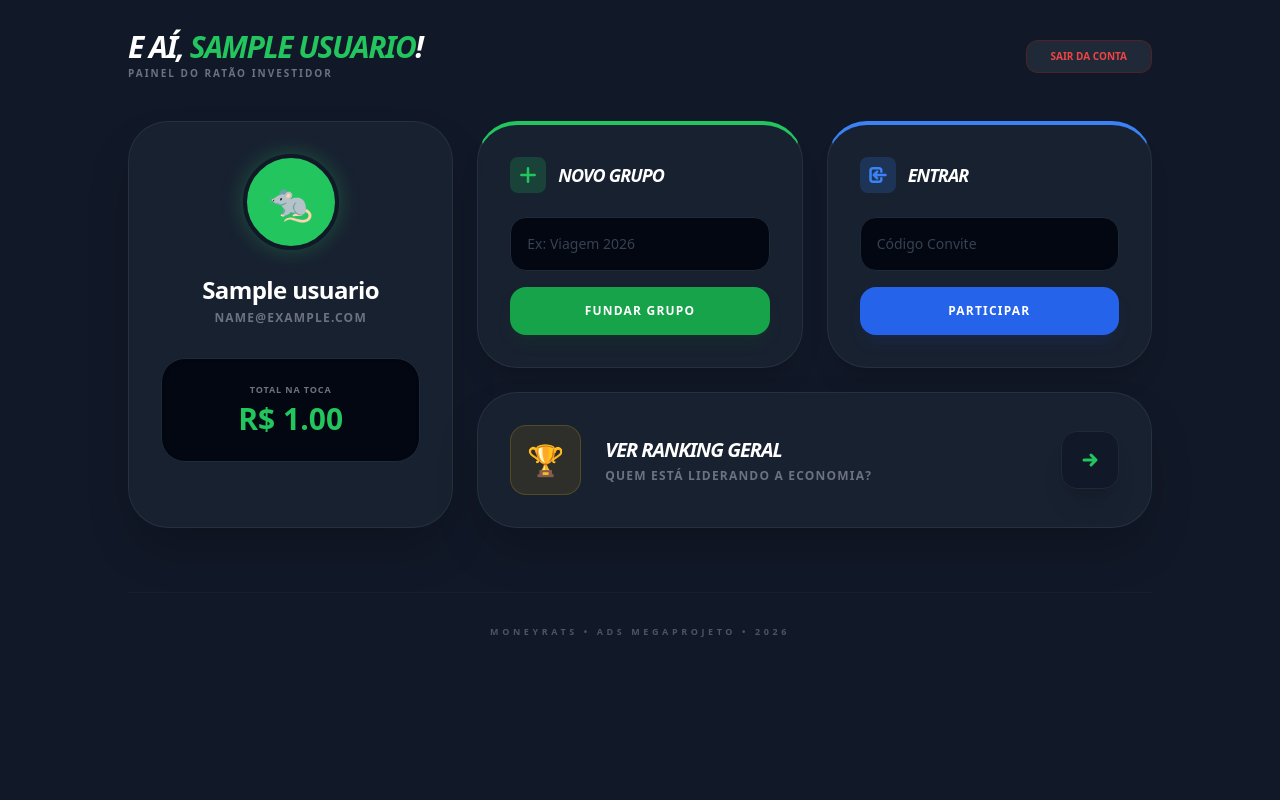
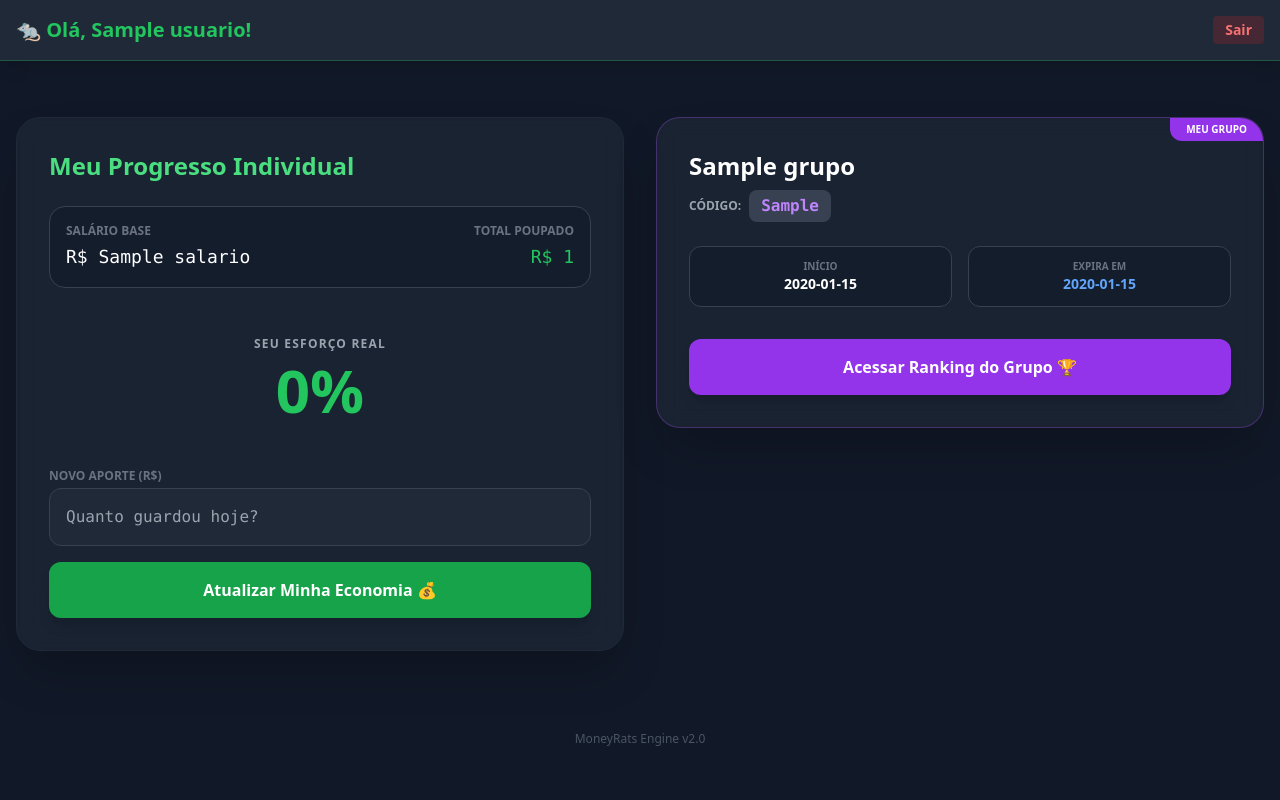
Before and after one commit to joaombr/moneyrats, a FastAPI app: template templates/dashboard.html in a window 1280 px wide. Run offline with FastAPI, Linux system fonts and the light colour scheme; the template is opened without the code that fills it: most values are stand-ins (such as "Sample title", 1, 10 or a date in 2020); some libraries are stand-ins or nearby versions.

Commit message:
Atualização geral

```diff
--- a/main.py
+++ b/main.py
@@ -1,111 +1,151 @@
-from fastapi import FastAPI, Depends, Request, Form, HTTPException
+from fastapi.staticfiles import StaticFiles # Adicione esta linha
+from fastapi import FastAPI, Request, Depends, Form, Response
+from fastapi.responses import HTMLResponse, RedirectResponse
 from fastapi.templating import Jinja2Templates
-from fastapi.responses import RedirectResponse
 from sqlalchemy.orm import Session
-import models, database
-from database import engine, get_db
-from datetime import datetime
-import uuid
+from datetime import datetime, timedelta
+import models
+from database import SessionLocal, engine
 
-# Inicializa o banco e cria as tabelas no PostgreSQL do Render
+# Cria as tabelas no banco de dados
 models.Base.metadata.create_all(bind=engine)
 
 app = FastAPI()
 templates = Jinja2Templates(directory="templates")
+app.mount("/static", StaticFiles(directory="static"), name="static")
 
-# --- FUNÇÃO AUXILIAR: IDENTIFICAÇÃO ---
-def obter_usuario_logado(request: Request, db: Session):
-    email = request.cookies.get("user_email")
-    if not email:
-        return None
-    return db.query(models.Usuario).filter(models.Usuario.email == email).first()
+# Função para conectar ao banco de dados
+def get_db():
+    db = SessionLocal()
+    try:
+        yield db
+    finally:
+        db.close()
 
-# --- ROTAS DE ACESSO ---
-@app.get("/")
+# --- ROTAS DE NAVEGAÇÃO ---
+
+@app.get("/", response_class=HTMLResponse)
 async def home(request: Request):
-    """Resolve o erro de Not Found na raiz"""
     return templates.TemplateResponse("index.html", {"request": request})
 
-@app.post("/cadastrar")
-async def cadastrar_usuario(nome: str = Form(...), email: str = Form(...), senha: str = Form(...), db: Session = Depends(get_db)):
-    usuario_existente = db.query(models.Usuario).filter(models.Usuario.email == email).first()
-    if usuario_existente:
-        return "E-mail já cadastrado!"
+@app.get("/minha-conta", response_class=HTMLResponse)
+async def dashboard(request: Request, db: Session = Depends(get_db)):
+    email_logado = request.cookies.get("user_email")
+    if not email_logado:
+        return RedirectResponse(url="/", status_code=303)
 
-    novo_usuario = models.Usuario(nome=nome, email=email, senha=senha, esforco=0, total_poupado=0.0)
+    usuario = db.query(models.Usuario).filter(models.Usuario.email == email_logado).first()
+    return templates.TemplateResponse("dashboard.html", {"request": request, "usuario": usuario})
+
+# --- ROTAS DE AUTENTICAÇÃO ---
+
+@app.post("/cadastro")
+async def cadastrar(
+    nome: str = Form(...),
+    email: str = Form(...),
+    senha: str = Form(...),
+    salario: float = Form(...),
+    db: Session = Depends(get_db)
+):
+    novo_usuario = models.Usuario(
+        nome=nome,
+        email=email,
+        senha=senha, # Corrigido: sem duplicidade
+        salario=salario,
+        total_poupado=0.0
+    )
     db.add(novo_usuario)
     db.commit()
-
-    response = RedirectResponse(url="/dashboard", status_code=303)
-    response.set_cookie(key="user_email", value=email)
-    return response
+    return RedirectResponse(url="/", status_code=303)
 
 @app.post("/login")
-async def login_usuario(email: str = Form(...), senha: str = Form(...), db: Session = Depends(get_db)):
-    usuario = db.query(models.Usuario).filter(models.Usuario.email == email, models.Usuario.senha == senha).first()
-    if not usuario:
-        return "E-mail ou senha incorretos!"
+async def login(
+    response: Response,
+    email: str = Form(...),
+    senha: str = Form(...),
+    db: Session = Depends(get_db)
+):
+    usuario = db.query(models.Usuario).filter(models.Usuario.email == email).first()
+    if usuario and usuario.senha == senha:
+        response = RedirectResponse(url="/minha-conta", status_code=303)
+        response.set_cookie(key="user_email", value=email) # Cria a sessão
+        return response
+    return RedirectResponse(url="/?erro=login_invalido", status_code=303)
 
-    response = RedirectResponse(url="/dashboard", status_code=303)
-    response.set_cookie(key="user_email", value=email)
-    return response
-
-@app.get("/logout")
-async def logout():
-    response = RedirectResponse(url="/", status_code=303)
-    response.delete_cookie("user_email")
-    return response
-
-# --- DASHBOARD E GRUPOS ---
-@app.get("/dashboard")
-async def dashboard(request: Request, db: Session = Depends(get_db)):
-    usuario = obter_usuario_logado(request, db)
-    if not usuario:
-        return RedirectResponse(url="/", status_code=303)
-    return templates.TemplateResponse("dashboard.html", {"request": request, "usuario": usuario})
+# --- ROTAS DE GRUPOS E ECONOMIA ---
 
 @app.post("/criar-grupo")
-async def criar_grupo(request: Request, nome: str = Form(...), db: Session = Depends(get_db)):
-    usuario = obter_usuario_logado(request, db)
-    if not usuario: return RedirectResponse(url="/", status_code=303)
+async def criar_grupo(
+    request: Request,
+    nome_grupo: str = Form(...),
+    meses: int = Form(...),
+    db: Session = Depends(get_db)
+):
+    email_logado = request.cookies.get("user_email")
+    # Calcula data de fim baseada nos meses escolhidos
+    data_final = datetime.now() + timedelta(days=meses * 30)
 
-    novo_grupo = models.Grupo(
-        nome=nome,
-        codigo=str(uuid.uuid4())[:8].upper(),
-        criador_id=usuario.id, # Essencial para a engrenagem aparecer
-        data_fim=datetime(2026, 12, 31)
-    )
+    novo_grupo = models.Grupo(nome=nome_grupo, data_fim=data_final)
     db.add(novo_grupo)
     db.commit()
-    return RedirectResponse(url="/ranking", status_code=303)
+    db.refresh(novo_grupo)
 
-# --- RANKING E EDIÇÃO ---
-@app.get("/ranking")
-async def exibir_ranking(request: Request, db: Session = Depends(get_db)):
-    usuario_logado = obter_usuario_logado(request, db)
-    if not usuario_logado: return RedirectResponse(url="/", status_code=303)
+    usuario = db.query(models.Usuario).filter(models.Usuario.email == email_logado).first()
+    usuario.grupo_id = novo_grupo.id
+    db.commit()
+    return RedirectResponse(url="/minha-conta", status_code=303)
 
-    grupo = db.query(models.Grupo).first()
-    usuarios_ranking = db.query(models.Usuario).order_by(models.Usuario.esforco.desc()).all()
+@app.post("/entrar-grupo")
+async def entrar_grupo(request: Request, codigo: str = Form(...), db: Session = Depends(get_db)):
+    # 1. Recupera o e-mail do cookie (Sessão)
+    email_logado = request.cookies.get("user_email")
+    codigo_formatado = codigo.strip().lower()
+
+    if not email_logado:
+        # Se não houver cookie, manda o usuário logar de novo
+        return RedirectResponse(url="/?erro=sessao_expirada", status_code=303)
+
+    # 2. Busca o grupo (usamos .upper() para garantir que case-insensitive funcione)
+    # O código no banco é gerado pelo uuid e costuma ser salvo como string
+    grupo = db.query(models.Grupo).filter(models.Grupo.codigo_convite == codigo_formatado).first()
+
+    if grupo:
+        usuario = db.query(models.Usuario).filter(models.Usuario.email == email_logado).first()
+        if usuario:
+            usuario.grupo_id = grupo.id
+            db.commit()
+            return RedirectResponse(url="/minha-conta", status_code=303)
+
+    return RedirectResponse(url="/minha-conta?erro=codigo_invalido", status_code=303)
+
+@app.post("/lancar-economia")
+async def lancar_economia(email: str = Form(...), valor: float = Form(...), db: Session = Depends(get_db)):
+    usuario = db.query(models.Usuario).filter(models.Usuario.email == email).first()
+    if usuario:
+        # Só permite lançar se o desafio não expirou
+        if usuario.grupo and datetime.now() > usuario.grupo.data_fim:
+            return RedirectResponse(url="/minha-conta?erro=expirado", status_code=303)
+
+        usuario.total_poupado += valor
+        db.commit()
+    return RedirectResponse(url="/minha-conta", status_code=303)
+
+@app.get("/ranking/grupo/{grupo_id}", response_class=HTMLResponse)
+async def ver_ranking(grupo_id: int, request: Request, db: Session = Depends(get_db)):
+    grupo = db.query(models.Grupo).filter(models.Grupo.id == grupo_id).first()
+    usuarios = db.query(models.Usuario).filter(models.Usuario.grupo_id == grupo_id).all()
+
+    # Processa o ranking calculando o esforço %
+    for u in usuarios:
+        u.esforco = round((u.total_poupado / u.salario * 100), 1) if u.salario > 0 else 0
+
+    ranking_ordenado = sorted(usuarios, key=lambda x: x.esforco, reverse=True)
 
     return templates.TemplateResponse("ranking.html", {
-        "request": request, "grupo": grupo, "usuarios": usuarios_ranking,
-        "usuario_logado": usuario_logado, "agora": datetime.now()
+        "request": request,
+        "usuarios": ranking_ordenado,
+        "grupo": grupo,
+        "agora": datetime.now(),
+        "titulo_ranking": grupo.nome,
+        "codigo_convite": grupo.codigo_convite
     })
-
-@app.get("/editar-grupo/{grupo_id}")
-async def pagina_editar_grupo(request: Request, grupo_id: int, db: Session = Depends(get_db)):
-    usuario = obter_usuario_logado(request, db)
-    grupo = db.query(models.Grupo).filter(models.Grupo.id == grupo_id).first()
-    if not grupo or grupo.criador_id != usuario.id:
-        return RedirectResponse(url="/dashboard", status_code=303)
-    return templates.TemplateResponse("editar_grupo.html", {"request": request, "grupo": grupo})
-
-@app.post("/salvar-edicao-grupo/{grupo_id}")
-async def salvar_edicao(request: Request, grupo_id: int, nome: str = Form(...), db: Session = Depends(get_db)):
-    usuario = obter_usuario_logado(request, db)
-    grupo = db.query(models.Grupo).filter(models.Grupo.id == grupo_id).first()
-    if grupo and grupo.criador_id == usuario.id:
-        grupo.nome = nome
-        db.commit()
-    return RedirectResponse(url="/ranking", status_code=303)
--- a/templates/dashboard.html
+++ b/templates/dashboard.html
@@ -5,114 +5,133 @@
     <meta name="viewport" content="width=device-width, initial-scale=1.0">
     <title>Dashboard - MoneyRats</title>
     <script src="https://cdn.tailwindcss.com"></script>
-    <style>
-        .card-glass {
-            background: rgba(31, 41, 55, 0.6);
-            -webkit-backdrop-filter: blur(12px);
-            backdrop-filter: blur(12px);
-            border: 1px solid rgba(75, 85, 99, 0.3);
-        }
-        .rat-shadow {
-            filter: drop-shadow(0 0 10px rgba(34, 197, 94, 0.3));
-        }
-    </style>
+    <link rel="stylesheet" href="/static/style.css">
 </head>
-<body class="bg-gray-900 text-white font-sans min-h-screen p-4 md:p-8">
+<body class="bg-gray-900 text-white font-sans min-h-screen">
 
-    <div class="max-w-5xl mx-auto">
-        <div class="flex flex-col md:flex-row justify-between items-center mb-10 gap-4">
-            <div>
-                <h1 class="text-3xl font-black text-white italic uppercase leading-none tracking-tighter">
-                    E aí, <span class="text-green-500">{{ usuario.nome }}</span>!
-                </h1>
-                <p class="text-gray-500 text-[10px] font-black mt-1 uppercase tracking-[0.2em]">Painel do Ratão Investidor</p>
+    <nav class="bg-gray-800 p-4 border-b border-green-500/30 shadow-lg">
+        <div class="container mx-auto flex justify-between items-center">
+            <h1 class="text-xl font-bold text-green-500">🐀 Olá, {{ usuario.nome }}!</h1>
+            <a href="/" class="text-sm bg-red-600/20 text-red-400 px-3 py-1 rounded hover:bg-red-600/40 transition font-bold">Sair</a>
         </div>
-            <a href="/logout" class="bg-gray-800 hover:bg-red-900/30 text-red-500 px-6 py-2 rounded-xl text-[10px] font-black border border-red-900/50 transition-all uppercase">
-                Sair da Conta
-            </a>
+    </nav>
+
+    <main class="container mx-auto mt-10 p-4 grid grid-cols-1 md:grid-cols-2 gap-8">
+
+        <section class="glass-card p-8 rounded-3xl shadow-2xl border border-gray-800">
+            <h2 class="text-2xl font-bold mb-6 text-green-400">Meu Progresso Individual</h2>
+
+            <div class="space-y-6">
+                <div class="bg-gray-900/50 p-4 rounded-2xl border border-gray-700">
+                    <div class="flex justify-between text-xs text-gray-500 uppercase font-bold mb-1">
+                        <span>Salário Base</span>
+                        <span>Total Poupado</span>
                     </div>
-
-        <div class="grid md:grid-cols-3 gap-6">
-
-            <div class="card-glass p-8 rounded-[2.5rem] flex flex-col items-center text-center shadow-2xl">
-                <div class="w-24 h-24 bg-green-500 rounded-full mb-6 flex items-center justify-center text-4xl rat-shadow border-4 border-gray-900">
-                    🐀
-                </div>
-                <h2 class="text-2xl font-black mb-1 tracking-tight">{{ usuario.nome }}</h2>
-                <p class="text-gray-500 text-xs mb-8 uppercase font-bold tracking-widest">{{ usuario.email }}</p>
-
-                <div class="w-full bg-gray-950 p-6 rounded-3xl border border-gray-800 shadow-inner">
-                    <p class="text-[9px] text-gray-500 uppercase font-black mb-1 tracking-widest">Total na Toca</p>
-                    <p class="text-3xl font-black text-green-500">R$ {{ "%.2f"|format(usuario.total_poupado) }}</p>
+                    <div class="flex justify-between text-lg font-mono">
+                        <span>R$ {{ usuario.salario }}</span>
+                        <span class="text-green-500">R$ {{ usuario.total_poupado }}</span>
                     </div>
                 </div>
 
-            <div class="md:col-span-2 space-y-6">
+                <div class="py-6 text-center">
+                    <p class="text-gray-400 text-xs mb-2 uppercase tracking-widest font-bold">Seu Esforço Real</p>
+                    <span class="text-6xl font-black text-green-500">
+                        {{ (usuario.total_poupado / usuario.salario * 100)|round(1) if usuario.salario > 0 else 0 }}%
+                    </span>
+                </div>
 
-                <div class="grid md:grid-cols-2 gap-6">
-                    <div class="card-glass p-8 rounded-[2.5rem] border-t-4 border-t-green-500 shadow-xl">
-                        <div class="flex items-center gap-3 mb-6">
-                            <div class="bg-green-500/20 p-2 rounded-lg">
-                                <svg xmlns="http://www.w3.org/2000/svg" class="h-5 w-5 text-green-500" fill="none" viewBox="0 0 24 24" stroke="currentColor">
-                                    <path stroke-linecap="round" stroke-linejoin="round" stroke-width="3" d="M12 4v16m8-8H4" />
-                                </svg>
+                <form action="/lancar-economia" method="post" class="space-y-4">
+                    <input type="hidden" name="email" value="{{ usuario.email }}">
+                    <div>
+                        <label class="block text-xs text-gray-500 uppercase font-bold mb-1">Novo Aporte (R$)</label>
+                        <input type="number" name="valor" step="0.01" placeholder="Quanto guardou hoje?" required
+                               class="w-full p-4 rounded-xl bg-gray-800 border border-gray-700 outline-none focus:border-green-500 transition font-mono">
                     </div>
-                            <h3 class="text-lg font-black italic uppercase tracking-tighter">Novo Grupo</h3>
+                    <button type="submit" class="w-full bg-green-600 p-4 rounded-xl font-bold hover:bg-green-500 transition shadow-lg">
+                        Atualizar Minha Economia 💰
+                    </button>
+                </form>
             </div>
+        </section>
+
+        <section class="space-y-8">
+
+            {% if usuario.grupo %}
+            <div class="glass-card p-8 rounded-3xl border border-purple-500/30 shadow-2xl relative overflow-hidden">
+                <div class="absolute top-0 right-0 bg-purple-600 px-4 py-1 rounded-bl-xl text-[10px] font-bold uppercase">Meu Grupo</div>
+
+                <h2 class="text-2xl font-bold text-white mb-2">{{ usuario.grupo.nome }}</h2>
+                <div class="flex items-center space-x-2 mb-6">
+                    <span class="text-xs text-gray-400 uppercase font-bold">Código:</span>
+                    <span class="bg-gray-700 text-purple-400 px-3 py-1 rounded-lg font-mono font-bold select-all cursor-pointer" title="Clique para copiar">
+                        {{ usuario.grupo.codigo_convite }}
+                    </span>
+                </div>
+
+                <div class="grid grid-cols-2 gap-4 mb-8">
+                    <div class="bg-gray-900/50 p-3 rounded-xl border border-gray-700 text-center">
+                        <p class="text-[10px] text-gray-500 uppercase font-bold">Início</p>
+                        <p class="text-sm font-bold">{{ usuario.grupo.data_criacao.strftime('%d/%m/%Y') if usuario.grupo.data_criacao else '--/--/--' }}</p>
+                    </div>
+                    <div class="bg-gray-900/50 p-3 rounded-xl border border-gray-700 text-center">
+                        <p class="text-[10px] text-gray-500 uppercase font-bold">Expira em</p>
+                        <p class="text-sm font-bold text-blue-400">{{ usuario.grupo.data_fim.strftime('%d/%m/%Y') if usuario.grupo.data_fim else 'Sem prazo' }}</p>
+                    </div>
+                </div>
+
+                <a href="/ranking/grupo/{{ usuario.grupo.id }}" class="block text-center bg-purple-600 p-4 rounded-xl font-bold hover:bg-purple-500 transition shadow-lg">
+                    Acessar Ranking do Grupo 🏆
+                </a>
+            </div>
+            {% else %}
+
+            <div class="glass-card p-8 rounded-3xl border border-gray-800 shadow-2xl space-y-8">
+
+                <div>
+                    <h2 class="text-xl font-bold text-blue-400 mb-4 flex items-center">
+                        <span class="mr-2">👑</span> Criar Novo Desafio
+                    </h2>
                     <form action="/criar-grupo" method="post" class="space-y-4">
-                            <input type="text" name="nome" placeholder="Ex: Viagem 2026" required
-                                   class="w-full bg-gray-950 border border-gray-800 rounded-2xl p-4 text-sm focus:border-green-500 outline-none transition-all placeholder:text-gray-700">
-                            <button type="submit" class="w-full bg-green-600 hover:bg-green-500 py-4 rounded-2xl font-black text-xs transition-all uppercase tracking-widest shadow-lg shadow-green-900/20">
-                                Fundar Grupo
+                        <input type="text" name="nome_grupo" placeholder="Nome do Grupo" required
+                               class="w-full p-3 rounded-xl bg-gray-800 border border-gray-700 outline-none focus:border-blue-500">
+
+                        <div class="flex items-center space-x-3">
+                            <label for="duracao" class="text-sm text-gray-400 font-bold">Duração:</label>
+                            <select name="meses" id="duracao" title="Selecione a duração do desafio"
+                                    class="bg-gray-800 border border-gray-700 p-2 rounded-lg outline-none focus:border-blue-500 text-sm">
+                                <option value="1">1 Mês</option>
+                                <option value="3">3 Meses</option>
+                                <option value="6" selected>6 Meses</option>
+                            </select>
+                        </div>
+                        <button type="submit" class="w-full bg-blue-600 p-3 rounded-xl font-bold hover:bg-blue-500 transition">
+                            Fundar Grupo e Liderar
                         </button>
                     </form>
                 </div>
 
-                    <div class="card-glass p-8 rounded-[2.5rem] border-t-4 border-t-blue-500 shadow-xl">
-                        <div class="flex items-center gap-3 mb-6">
-                            <div class="bg-blue-500/20 p-2 rounded-lg">
-                                <svg xmlns="http://www.w3.org/2000/svg" class="h-5 w-5 text-blue-500" fill="none" viewBox="0 0 24 24" stroke="currentColor">
-                                    <path stroke-linecap="round" stroke-linejoin="round" stroke-width="3" d="M11 16l-4-4m0 0l4-4m-4 4h14m-5 4v1a3 3 0 01-3 3H6a3 3 0 01-3-3V7a3 3 0 013-3h7a3 3 0 013 3v1" />
-                                </svg>
-                            </div>
-                            <h3 class="text-lg font-black italic uppercase tracking-tighter">Entrar</h3>
-                        </div>
+                <div class="border-t border-gray-700 pt-8">
+                    <h2 class="text-xl font-bold text-yellow-500 mb-4 flex items-center">
+                        <span class="mr-2">🔑</span> Entrar com Convite
+                    </h2>
                     <form action="/entrar-grupo" method="post" class="space-y-4">
-                            <input type="text" name="codigo" placeholder="Código Convite" required
-                                   class="w-full bg-gray-950 border border-gray-800 rounded-2xl p-4 text-sm focus:border-blue-500 outline-none transition-all placeholder:text-gray-700">
-                            <button type="submit" class="w-full bg-blue-600 hover:bg-blue-500 py-4 rounded-2xl font-black text-xs transition-all uppercase tracking-widest shadow-lg shadow-blue-900/20">
-                                Participar
+                        <input type="text" name="codigo" placeholder="Cole o código aqui" required
+                               class="w-full p-3 rounded-xl bg-gray-800 border border-gray-700 outline-none focus:border-yellow-500 transition font-mono uppercase">
+                        <button type="submit" class="w-full bg-yellow-600 p-3 rounded-xl font-bold hover:bg-yellow-500 transition text-gray-900">
+                            Participar do Desafio
                         </button>
                     </form>
                 </div>
-                </div>
-
-                <a href="/ranking" class="card-glass p-8 rounded-[2.5rem] flex items-center justify-between group cursor-pointer hover:bg-gray-800/40 transition-all border border-gray-700/50 shadow-2xl">
-                    <div class="flex items-center gap-6">
-                        <div class="bg-yellow-500/10 p-4 rounded-2xl border border-yellow-500/20">
-                            <span class="text-3xl">🏆</span>
-                        </div>
-                        <div>
-                            <h3 class="text-xl font-black italic uppercase tracking-tighter group-hover:text-green-500 transition-colors">Ver Ranking Geral</h3>
-                            <p class="text-gray-500 text-xs font-bold uppercase tracking-widest mt-1">Quem está liderando a economia?</p>
-                        </div>
-                    </div>
-                    <div class="bg-gray-900 p-4 rounded-2xl group-hover:translate-x-2 transition-transform shadow-xl border border-gray-800">
-                        <svg xmlns="http://www.w3.org/2000/svg" class="h-6 w-6 text-green-500" fill="none" viewBox="0 0 24 24" stroke="currentColor">
-                            <path stroke-linecap="round" stroke-linejoin="round" stroke-width="3" d="M13 7l5 5m0 0l-5 5m5-5H6" />
-                        </svg>
-                    </div>
-                </a>
 
             </div>
-        </div>
+            {% endif %}
 
-        <div class="mt-16 pt-8 border-t border-gray-800/50 text-center">
-            <p class="text-gray-600 text-[9px] font-black uppercase tracking-[0.4em]">
-                MoneyRats • ADS Megaprojeto • 2026
-            </p>
-        </div>
-    </div>
+        </section>
+    </main>
+
+    <footer class="mt-16 text-center text-gray-600 text-xs pb-10">
+        MoneyRats Engine v2.0
+    </footer>
 
 </body>
 </html>
```
Also changed, not shown: database.py (+6 -14 lines), templates/ranking.html (+73 -22 lines). Lines whose indentation alone changed are shown as unchanged.
